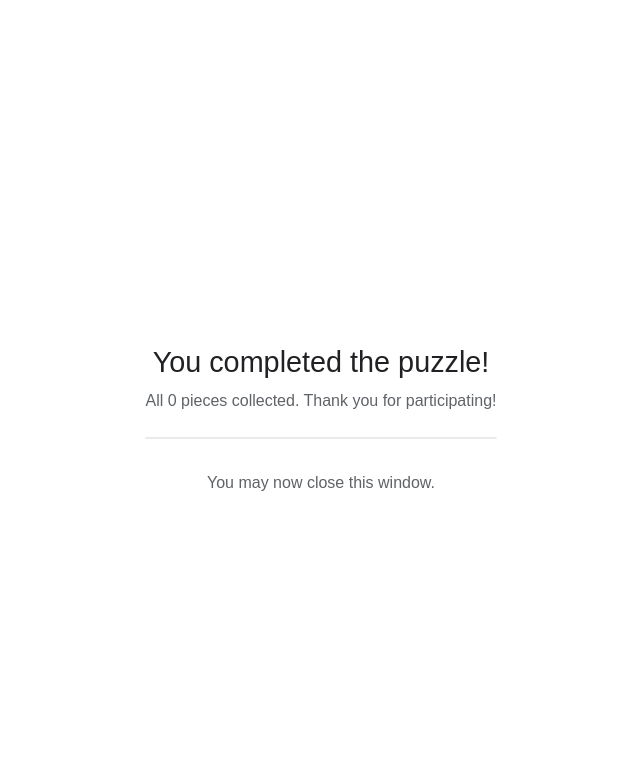
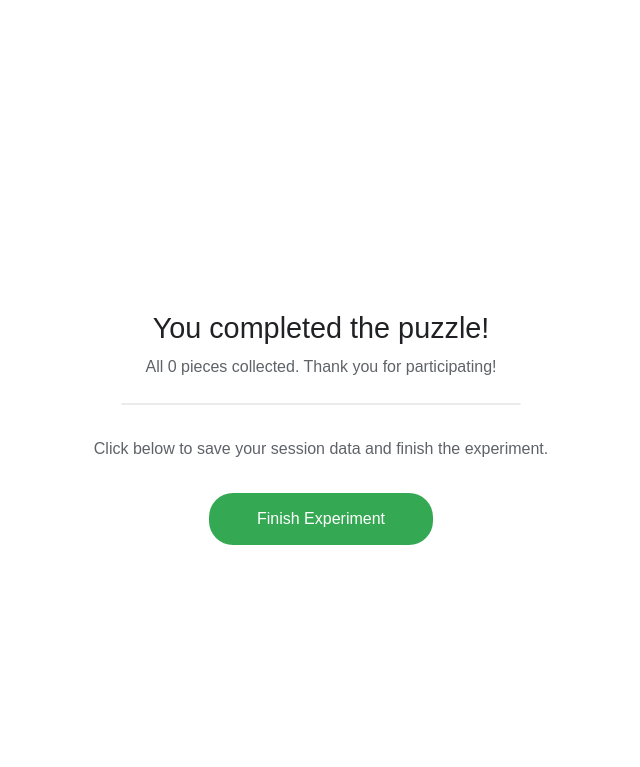
Before and after one commit to rotamatth/SOL-logger, a Flask app: page /thank_you in a window 1280 px wide. Shown: the top 767 px of the page, without its empty margins (319-959 px from the left). Run offline with Flask 3, Linux system fonts and the light colour scheme; parts of the project's set-up code (start-up, migrations or seed data) failed here and were passed over.

Commit message:
fix: rewrite task.html to remove smart quotes causing Jinja2 TemplateSyntaxError
- Rewrote task.html with straight ASCII quotes (smart/curly quotes broke Jinja2 parser)
- Added session TTL check (60min inactivity auto-logout)
- Added flex-direction:column to .home-shell CSS
- Redesigned end.html with Finish Experiment button and final log save

```diff
--- a/logger/search-app/search_app.py
+++ b/logger/search-app/search_app.py
@@ -110,27 +110,20 @@ def base():
 
 @app.route("/")
 def home():
-
-    ## uncomment when using datasets from ir_datasets
-    # query = "vaccine"
-    # url = "/ranking?query="
-    # url_affix = "&rpp="
-    # maxres = '100' # max 10 pages with max 10 results each
-    # rpp = 10 # results per page; may be changed later
-    # query = sanitize_query(query)
-    # end_query = db_url + url + query + url_affix + maxres
-
-    # try:
-    #     response = requests.get(end_query)
-    # except requests.ConnectionError:
-    #     return "Connection Error"
-
-    # search_results = response.json()
-
     if 'user_id' not in session:
         return redirect(url_for('start_page'))
+
+    # Check session TTL — expire after 60 minutes of inactivity
+    last_active = session.get('last_active')
+    if last_active:
+        elapsed = (datetime.now() - datetime.fromisoformat(last_active)).total_seconds()
+        if elapsed > 3600:  # 60 minutes
+            session.clear()
+            return redirect(url_for('start_page'))
+    session['last_active'] = datetime.now().isoformat()
+
     form = SearchForm()
-    reminder = USER_TOPICS.get(session.get('user_id'), {}).get(str(session.get('task_number'))+'_full')  # Change reminder here if needed (Reminder: shown in sidebar)
+    reminder = USER_TOPICS.get(session.get('user_id'), {}).get(str(session.get('task_number'))+'_full')
     return render_template("home.html", form=form, show_search=True, reminder=reminder)
 
 @app.route('/welcome', methods=['GET', 'POST'])
@@ -367,7 +360,9 @@ def reward():
 def thank_you():
     pieces = session.get('pieces_earned', [])
     total_tasks = get_total_tasks(session.get('user_id'))
-    session.clear()
+    # Don't clear session yet — the "Finish Experiment" button needs
+    # user_id/task_number to send final logs via /log_session.
+    # Session will be cleared client-side via clearClientData().
     return render_template('end.html', show_search=False,
                            pieces_earned=pieces,
                            total_tasks=total_tasks)
--- a/logger/search-app/static/main.css
+++ b/logger/search-app/static/main.css
@@ -396,6 +396,7 @@ hr {
 .home-shell {
   min-height: calc(100vh - 120px);
   display: flex;
+  flex-direction: column;
   align-items: center;
   justify-content: center;
   padding: 40px 20px;
--- a/logger/search-app/templates/end.html
+++ b/logger/search-app/templates/end.html
@@ -22,7 +22,12 @@
     </a>
     </p> -->
 
-    <p style="color:#5f6368;">You may now close this window.</p>
+    <p id="end-status-msg" style="color:#5f6368;">Click below to save your session data and finish the experiment.</p>
+
+    <button id="finish-experiment-btn"
+            style="padding:14px 48px;border-radius:24px;background:#34A853;color:#fff;border:none;font-size:1rem;font-weight:500;cursor:pointer;margin-top:1em;">
+        Finish Experiment
+    </button>
 </div>
 
 <script>
@@ -31,5 +36,33 @@ if (window.studyLogger) {
         totalTasks: {{ total_tasks }}
     });
 }
+
+document.getElementById("finish-experiment-btn").addEventListener("click", async function() {
+    const btn = this;
+    btn.disabled = true;
+    btn.textContent = "Saving...";
+
+    try {
+        if (window.studyLogger) {
+            studyLogger.logEvent("experimentFinished");
+            await studyLogger.sendLogs();
+        }
+
+        btn.textContent = "Saved!";
+        btn.style.background = "#5f6368";
+        document.getElementById("end-status-msg").textContent = "Your data has been saved. You may now close this window. Thank you!";
+
+        // Clear client-side data
+        if (typeof clearClientData === 'function') {
+            clearClientData();
+        }
+    } catch (err) {
+        console.error("Error saving final logs:", err);
+        btn.textContent = "Retry";
+        btn.disabled = false;
+        document.getElementById("end-status-msg").textContent = "There was an error saving. Please try again.";
+        document.getElementById("end-status-msg").style.color = "#EA4335";
+    }
+});
 </script>
 {% endblock %}
```
Also changed, not shown: logger/search-app/templates/task.html (+10 -5 lines).
